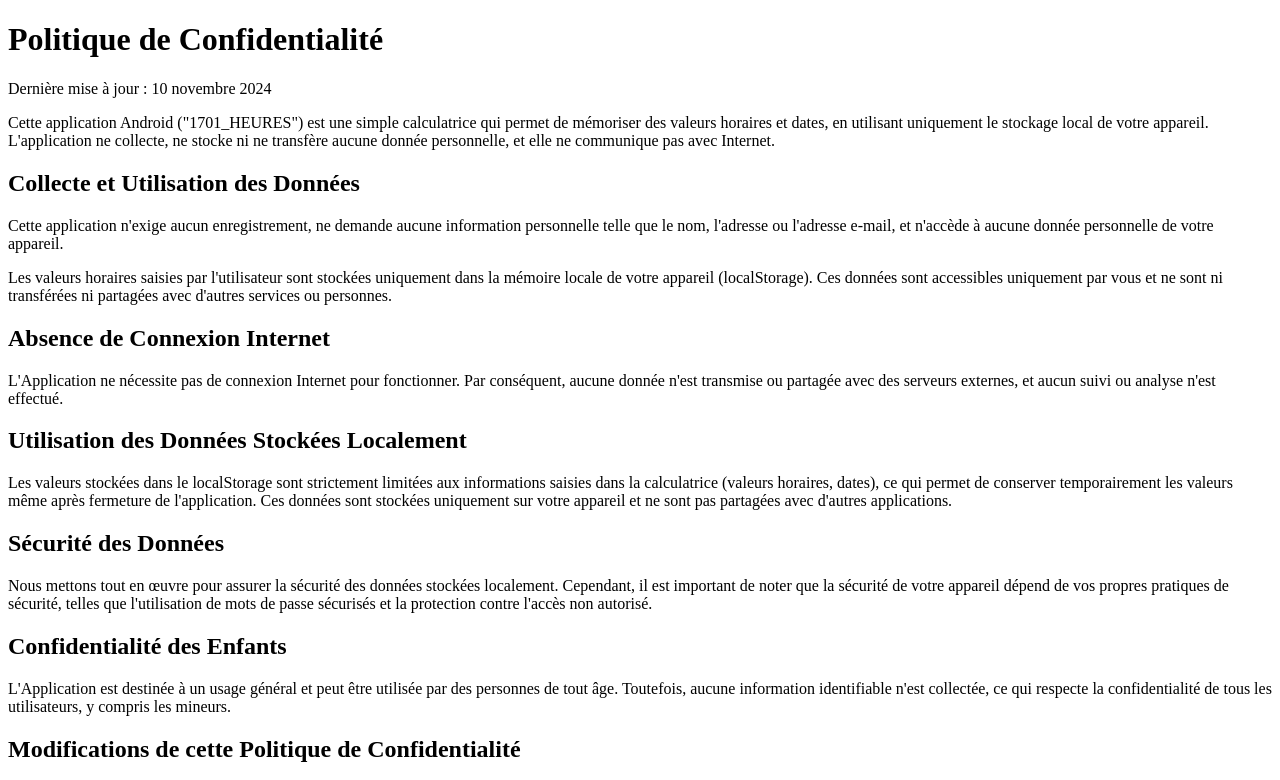
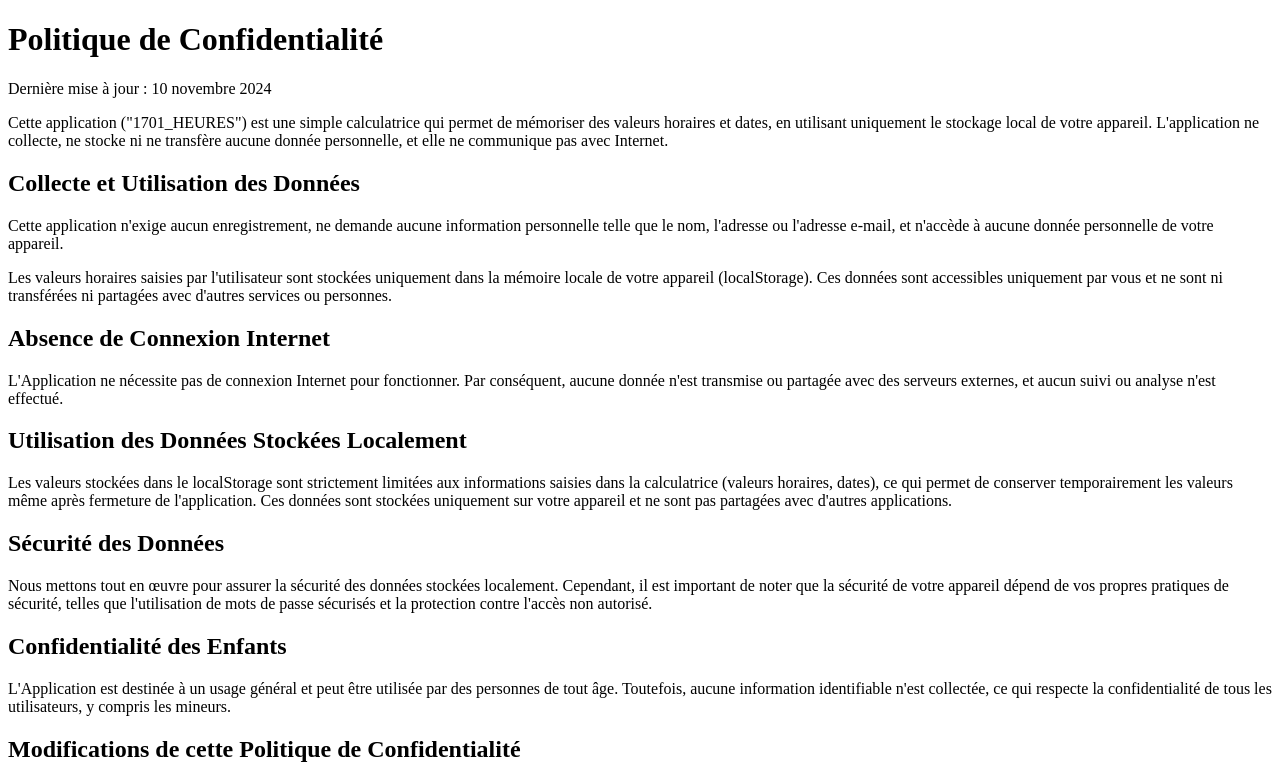
Before and after one commit to StephaneMed/PoliConf, a plain HTML site: page index.html in a window 1280 px wide. Shown: the top 780 px of the page. Drawn offline with Linux system fonts and the light colour scheme.

Commit message:
Update index.html

```diff
--- a/index.html
+++ b/index.html
@@ -9,7 +9,7 @@
     <h1>Politique de Confidentialité</h1>
     <p>Dernière mise à jour : 10 novembre 2024</p>
 
-    <p>Cette application Android ("1701_HEURES") est une simple calculatrice qui permet de mémoriser des valeurs horaires et dates, en utilisant uniquement le stockage local de votre appareil. L'application ne collecte, ne stocke ni ne transfère aucune donnée personnelle, et elle ne communique pas avec Internet.</p>
+    <p>Cette application ("1701_HEURES") est une simple calculatrice qui permet de mémoriser des valeurs horaires et dates, en utilisant uniquement le stockage local de votre appareil. L'application ne collecte, ne stocke ni ne transfère aucune donnée personnelle, et elle ne communique pas avec Internet.</p>
 
     <h2>Collecte et Utilisation des Données</h2>
     <p>Cette application n'exige aucun enregistrement, ne demande aucune information personnelle telle que le nom, l'adresse ou l'adresse e-mail, et n'accède à aucune donnée personnelle de votre appareil.</p>
```
